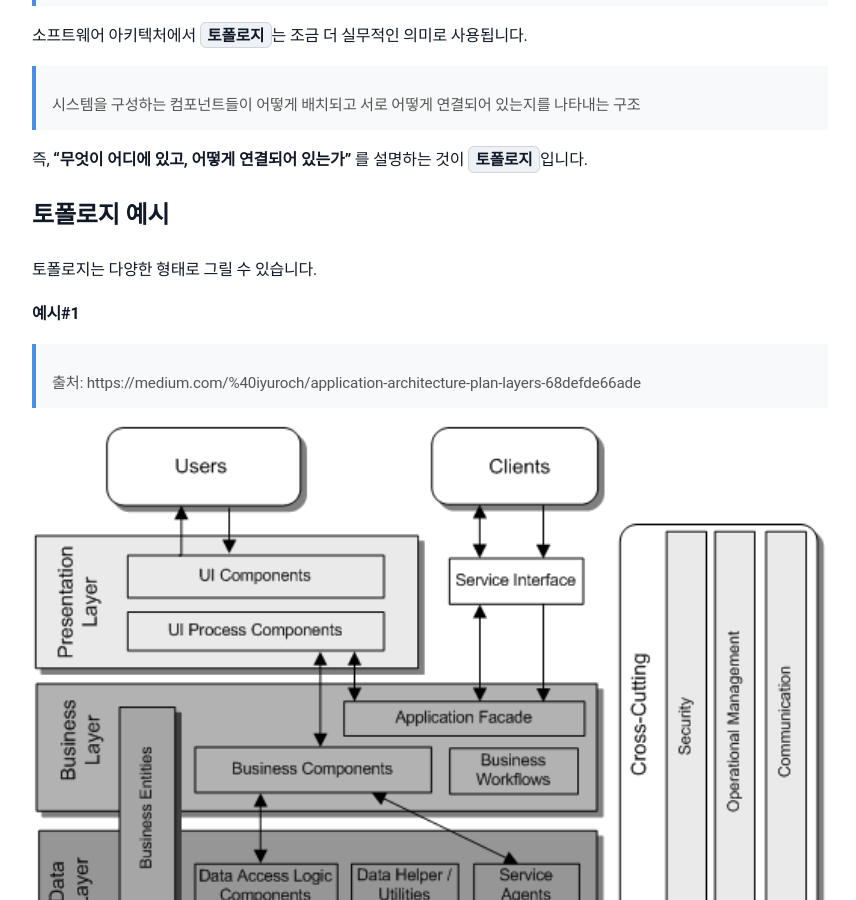
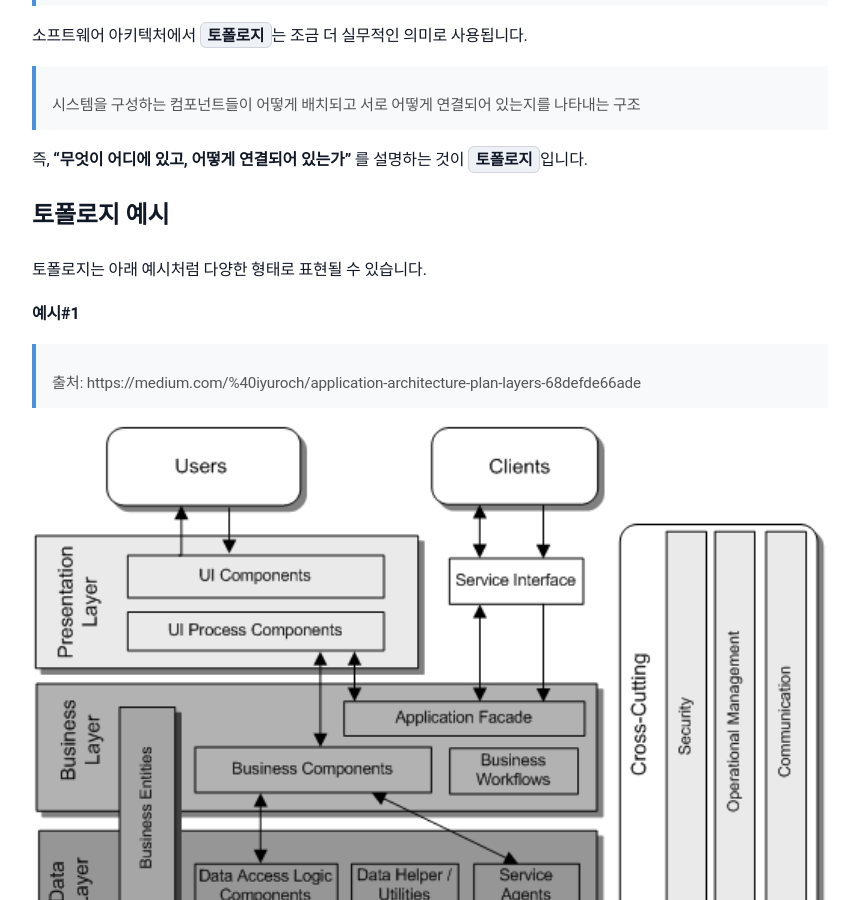
Before and after one commit to sanghoon-lee/sanghoon-lee.github.io, a Jekyll site: the page built from _posts/2026-03-09-Topology.md, in a window 1280 px wide and 900 px high, scrolled down 999 px. Shown: the whole window, without its empty margins (210-1066 px from the left). Built offline with Jekyll 4.4.1, drawn with Linux system fonts in a browser that asks for light colours; nearby versions of some CDN libraries; comment, search, counter and statistics services are not loaded.

Commit message:
토폴로지 포스팅 추가

```diff
--- a/_posts/2026-03-09-Topology.md
+++ b/_posts/2026-03-09-Topology.md
@@ -55,7 +55,7 @@ categories: 학습기록
 
 ## 토폴로지 예시
 
-토폴로지는 다양한 형태로 그릴 수 있습니다.
+토폴로지는 아래 예시처럼 다양한 형태로 표현될 수 있습니다.
 
 **예시#1**
 > 출처: https://medium.com/%40iyuroch/application-architecture-plan-layers-68defde66ade
```
